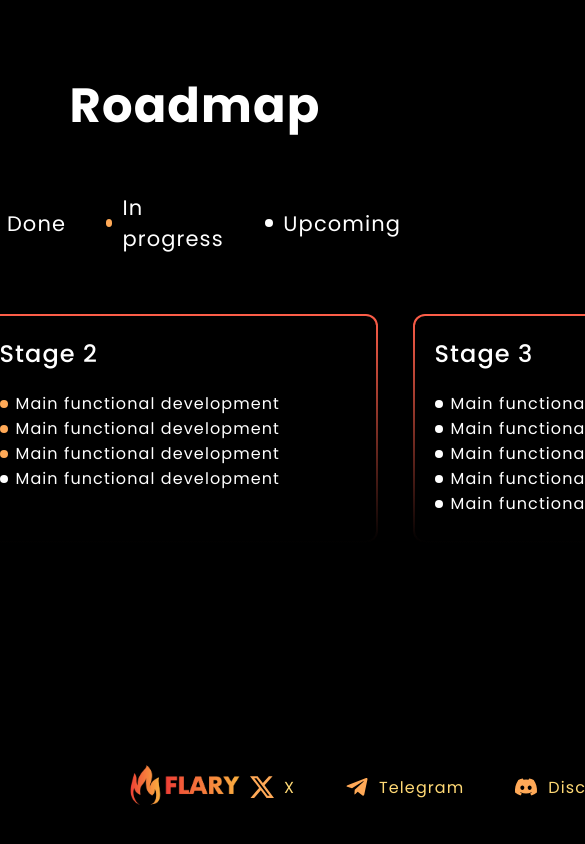
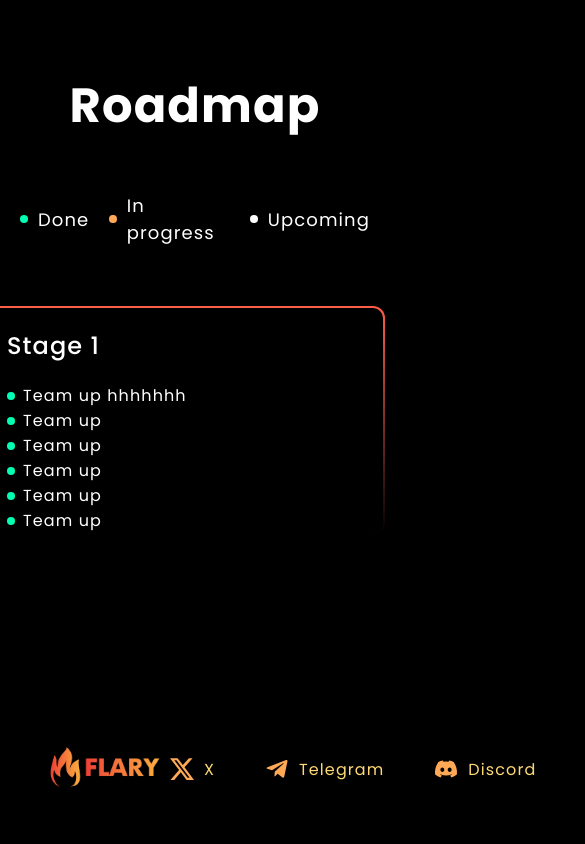
Before and after one commit to serjou1/Crypto_flary, a React (Create React App) app: page / in a window 390 px wide. Shown: the part 3486-4330 px from the top of the page, 585 px wide, since content can reach past the window. Built offline with nearby package versions, Linux system fonts and the light colour scheme.

Commit message:
response Roadmap and footer

```diff
--- a/src/components/Footer/Footer.module.scss
+++ b/src/components/Footer/Footer.module.scss
@@ -32,3 +32,8 @@
         transform: scale(1.2);
     }
 }
+@media(max-width:900px){
+    .Footer{
+        padding:0 40px
+    }
+}
--- a/src/components/Roadmap/Roadmap.jsx
+++ b/src/components/Roadmap/Roadmap.jsx
@@ -19,6 +19,7 @@ export const Roadmap = () => {
           <div className={style.info}>Upcoming</div>
         </div>
       </div>
+      <div className={style.response}>
         <div className={style.timeLine}>
           <div className={style.line}></div>
           <div className={style.tileLineBlok}>
@@ -94,77 +95,6 @@ export const Roadmap = () => {
             </div>
           </div>
         </div>
-      <div className={style.timeLineResponse}>
-        <div className={style.tileLineBlok}>
-          <div className={style.lineTittle}>Stage 1</div>
-          <div className={style.infoData}>
-            <div className={style.dotGreen}></div>
-            <div className={style.infoLine}>Team up hhhhhhh</div>
-          </div>
-          <div className={style.infoData}>
-            <div className={style.dotGreen}></div>
-            <div className={style.infoLine}>Team up</div>
-          </div>
-          <div className={style.infoData}>
-            <div className={style.dotGreen}></div>
-            <div className={style.infoLine}>Team up</div>
-          </div>
-          <div className={style.infoData}>
-            <div className={style.dotGreen}></div>
-            <div className={style.infoLine}>Team up</div>
-          </div>
-          <div className={style.infoData}>
-            <div className={style.dotGreen}></div>
-            <div className={style.infoLine}>Team up</div>
-          </div>
-          <div className={style.infoData}>
-            <div className={style.dotGreen}></div>
-            <div className={style.infoLine}>Team up</div>
-          </div>
-        </div>
-
-        <div className={style.tileLineBlok}>
-          <div className={style.lineTittle}>Stage 2</div>
-          <div className={style.infoData}>
-            <div className={style.dotYellow}></div>
-            <div className={style.infoLine}>Main functional development</div>
-          </div>
-          <div className={style.infoData}>
-            <div className={style.dotYellow}></div>
-            <div className={style.infoLine}>Main functional development</div>
-          </div>
-          <div className={style.infoData}>
-            <div className={style.dotYellow}></div>
-            <div className={style.infoLine}>Main functional development</div>
-          </div>
-          <div className={style.infoData}>
-            <div className={style.dotWhite}></div>
-            <div className={style.infoLine}>Main functional development</div>
-          </div>
-        </div>
-        <div className={style.tileLineBlok}>
-          <div className={style.lineTittle}>Stage 3</div>
-          <div className={style.infoData}>
-            <div className={style.dotWhite}></div>
-            <div className={style.infoLine}>Main functional development</div>
-          </div>
-          <div className={style.infoData}>
-            <div className={style.dotWhite}></div>
-            <div className={style.infoLine}>Main functional development</div>
-          </div>
-          <div className={style.infoData}>
-            <div className={style.dotWhite}></div>
-            <div className={style.infoLine}>Main functional development</div>
-          </div>
-          <div className={style.infoData}>
-            <div className={style.dotWhite}></div>
-            <div className={style.infoLine}>Main functional development</div>
-          </div>
-          <div className={style.infoData}>
-            <div className={style.dotWhite}></div>
-            <div className={style.infoLine}>Main functional development</div>
-          </div>
-        </div>
       </div>
     </div>
   );
--- a/src/components/Roadmap/Roadmap.module.scss
+++ b/src/components/Roadmap/Roadmap.module.scss
@@ -59,20 +59,7 @@
   width: 100%;
   background-color: rgba(83, 81, 81, 0.5);
 }
-.lineDotGreen {
-  background: var(--color-text-darkGreen);
-  width: 14px;
-  height: 14px;
-  border-radius: 50%;
-  filter: blur(3.5px);
-}
-.lineDotGreen {
-  background: var(--color-text-darkGreen);
-  width: 14px;
-  height: 14px;
-  border-radius: 50%;
-  filter: blur(3.5px);
-}
+
 .lineDotGreen {
   background: var(--color-text-darkGreen);
   width: 14px;
@@ -100,22 +87,16 @@
   line-height: 35px;
   margin: 20px 0;
 }
-.timeLineResponse {
-  display: none;
-}
+
 @media (max-width: 1150px) {
   .tileLineBlok {
     margin: 0 25px 0 15px;
   }
 }
 @media (max-width: 940px) {
-  .timeLineResponse {
-    display: flex;
+  .timeLine {
+    width: 700px;
     overflow-x: scroll;
-    padding-bottom: 10px;
-  }
-  .timeLine {
-    display: none;
   }
   .tileLineBlok {
     background: -webkit-linear-gradient(var(--color-bg), var(--color-bg)) padding-box,
@@ -128,6 +109,23 @@
     margin-right: 35px;
     padding: 0 20px;
   }
-  .infoData {
+  .lineDotGreen,
+  .lineDotYellow,
+  .lineDotWhite {
+    display: none;
+  }
+  .line {
+    display: none;
   }
 }
+@media (max-width: 710px) {
+  .timeLine {
+    width: 420px;
+  }
+  .info {
+    font-size: 18px;
+  }
+  .littleTittle {
+    gap: 20px;
+  }
+}
```
Lines whose indentation alone changed are shown as unchanged.
